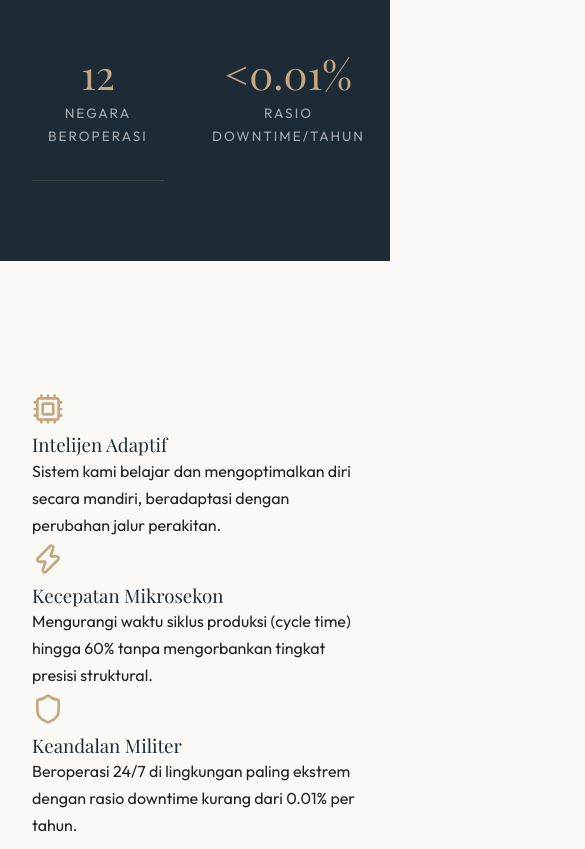
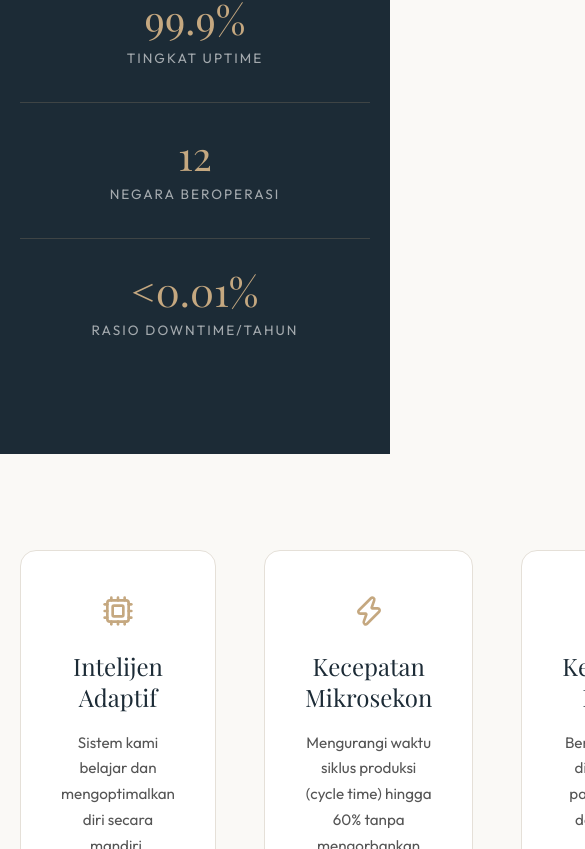
Before and after one commit to eellyaaviolyn-web/web-perusahaan-robotika, a React (Vite) app: page / in a window 390 px wide. Shown: the part 1151-2000 px from the top of the page, 585 px wide, since content can reach past the window. Built offline with nearby package versions, Linux system fonts and the light colour scheme; a web font is replaced by a local one.

Commit message:
style: fix mobile responsiveness for grids, padding, and font sizes

```diff
--- a/src/index.css
+++ b/src/index.css
@@ -159,3 +159,24 @@ section {
   font-weight: 300;
   line-height: 1.8;
 }
+
+@media (max-width: 992px) {
+  section {
+    padding: 5rem 0;
+  }
+  .section-title {
+    font-size: 2.5rem;
+  }
+}
+
+@media (max-width: 576px) {
+  .container {
+    padding: 0 1.25rem;
+  }
+  section {
+    padding: 4rem 0;
+  }
+  .section-title {
+    font-size: 2.2rem;
+  }
+}
--- a/src/pages/Home.css
+++ b/src/pages/Home.css
@@ -500,14 +500,56 @@
   .boutique-image-container { height: 400px; }
 
   .collection-grid { grid-template-columns: 1fr; gap: 4rem; }
+  .features-grid { grid-template-columns: 1fr; gap: 2rem; }
   .experience-layout { grid-template-columns: 1fr; }
   .experience-image { height: 400px; }
   .cta-content h2 { font-size: 3rem; }
 }
 
 @media (max-width: 576px) {
-  .hero-title { font-size: 3rem; }
+  .hero-title { font-size: 2.8rem; }
   .booking-field { min-width: 100%; }
-  .stats-elegant-grid { grid-template-columns: 1fr; gap: 3rem; }
-  .stat-elegant:not(:last-child)::after { display: none; }
+  .stats-grid { grid-template-columns: 1fr; gap: 0; }
+  .stat-item { border-bottom: 1px solid rgba(197,168,128,0.2); border-right: none; }
+  .stat-item:last-child { border-bottom: none; }
+  .collection-grid { gap: 2rem; }
+  .experience-image { height: 300px; }
+  .boutique-image-container { height: 300px; }
 }
+
+/* Features Section */
+.features-section {
+  padding: 6rem 0;
+  background-color: var(--bg-color);
+}
+.features-grid {
+  display: grid;
+  grid-template-columns: repeat(3, 1fr);
+  gap: 3rem;
+}
+.feature-card {
+  padding: 2.5rem;
+  background: var(--bg-color-alt);
+  border: 1px solid var(--border-color);
+  border-radius: 1rem;
+  text-align: center;
+  transition: var(--transition);
+}
+.feature-card:hover {
+  transform: translateY(-10px);
+  box-shadow: 0 20px 40px rgba(0,0,0,0.05);
+  border-color: var(--primary);
+}
+.feature-icon {
+  color: var(--primary);
+  margin-bottom: 1.5rem;
+  display: inline-flex;
+}
+.feature-card h3 {
+  font-size: 1.5rem;
+  margin-bottom: 1rem;
+}
+.feature-card p {
+  color: var(--text-muted);
+  font-size: 0.95rem;
+}
```
